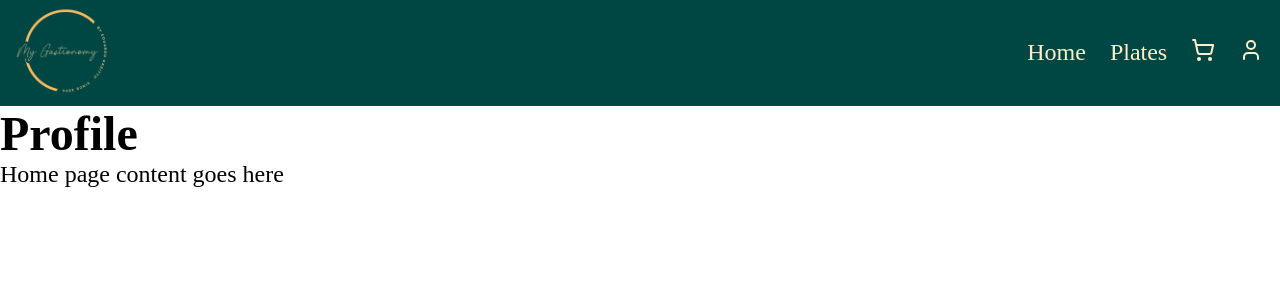
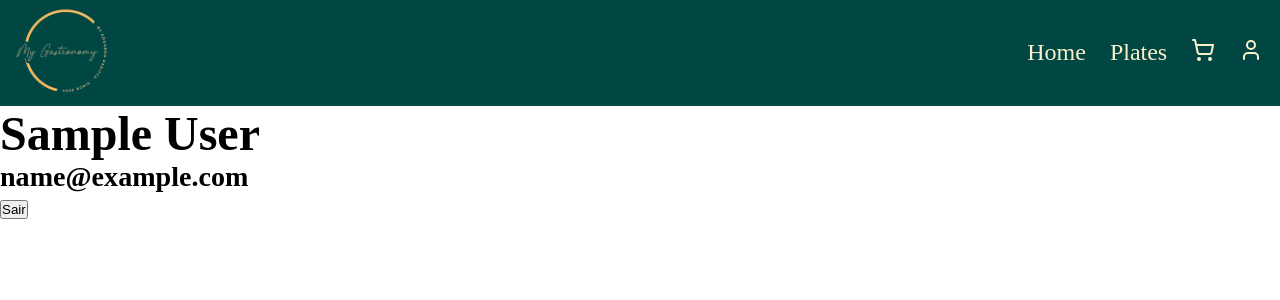
Before and after one commit to monjane10/Gastronomy, a React (Vite) app in the folder frontend/: page /profile in a window 1280 px wide. Shown: the top 300 px of the page. Built offline with nearby package versions, Linux system fonts and the light colour scheme; sample sign-in values are in the browser's storage.

Commit message:
buscando dados do perfil no backend

```diff
--- a/frontend/src/pages/auth/page.jsx
+++ b/frontend/src/pages/auth/page.jsx
@@ -1,4 +1,5 @@
-import React, { useState } from 'react'
+import React, { useState, useEffect} from 'react'
+import { useNavigate } from 'react-router-dom'
 import { TextField, Button } from '@mui/material'
 import styles from './page.module.css'
 import authServices from '../../services/auth'
@@ -7,6 +8,15 @@ export default function Auth() {
     const [formType, setFormType] = useState('login')
     const [formData, setFormData] = useState({})
     const { login, signup, authLoading } = authServices()
+    const navigate = useNavigate()
+
+    const authData = JSON.parse(localStorage.getItem('auth'))
+
+    useEffect(() => {
+        if (authData){
+            return navigate('/profile')
+        }
+    }, [authData])
 
     const handleChangeFormType = () => {
         setFormData({});
--- a/frontend/src/pages/profile/page.jsx
+++ b/frontend/src/pages/profile/page.jsx
@@ -1,10 +1,32 @@
-import React from 'react'
+import React, { useEffect, useState } from 'react'
+import { useNavigate } from 'react-router-dom'
+import authServices from '../../services/auth'
 
 export default function Profile() {
+    const { logout } = authServices()
+    const navigate = useNavigate()
+
+    const [authData, setAuthData] = useState(() => {
+        return JSON.parse(localStorage.getItem('auth')) || null
+    })
+
+    useEffect(() => {
+        if (!authData) {
+            navigate('/auth')
+        }
+    }, [authData])
+
+    const handleLogout = () => {
+        logout()
+        setAuthData(null)
+        navigate('/auth')
+    }
+
     return (
-        <div>
-            <h1>Profile</h1>
-            <p>Home page content goes here</p>
-        </div>
+        <>
+            <h1>{authData?.user?.name}</h1>
+            <h3>{authData?.user?.email}</h3>
+            <button onClick={handleLogout}>Sair</button>
+        </>
     )
 }
--- a/frontend/src/services/auth.jsx
+++ b/frontend/src/services/auth.jsx
@@ -40,7 +40,7 @@ export default function authServices() {
 
 
     const logout = async () => {
-
+        localStorage.removeItem('auth')
     }
 
     const signup = async (formData) => {
```
Also changed, not shown: 1 other file (tests, documents, lock files or other folders).
